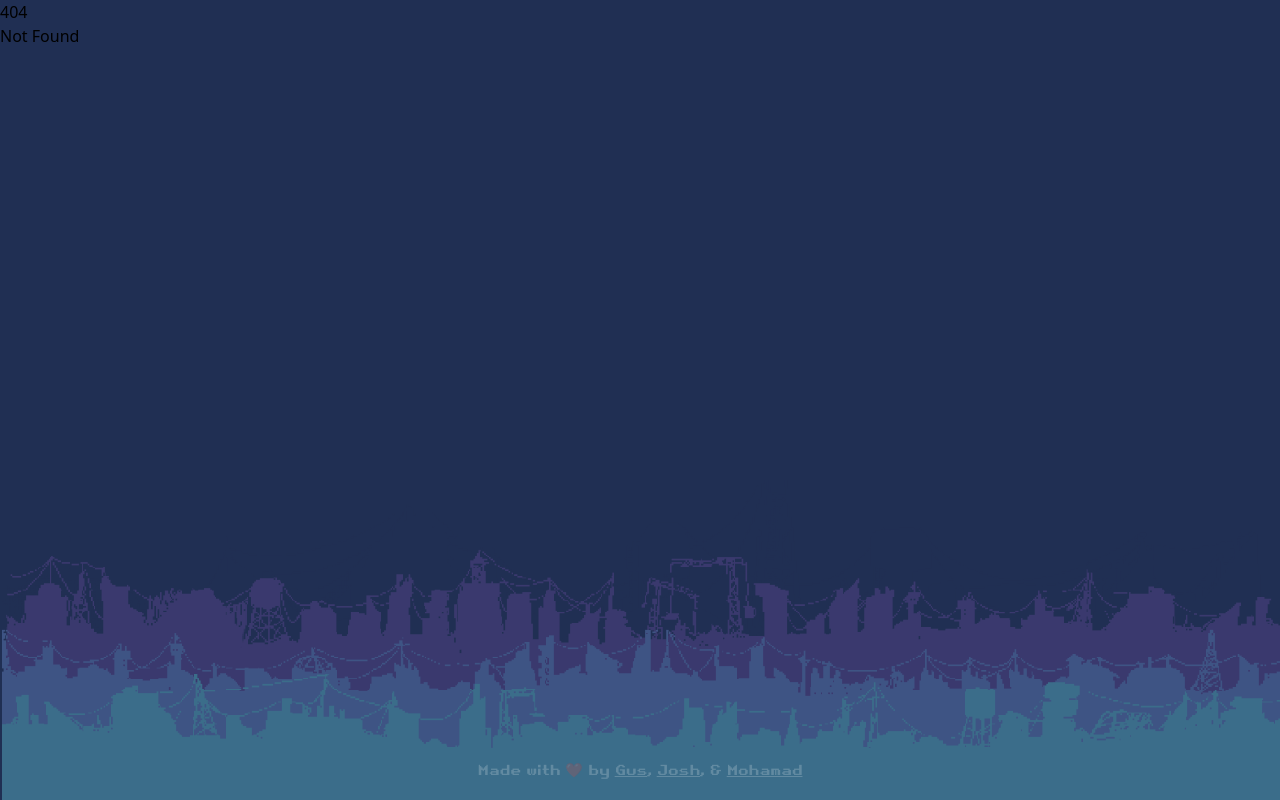
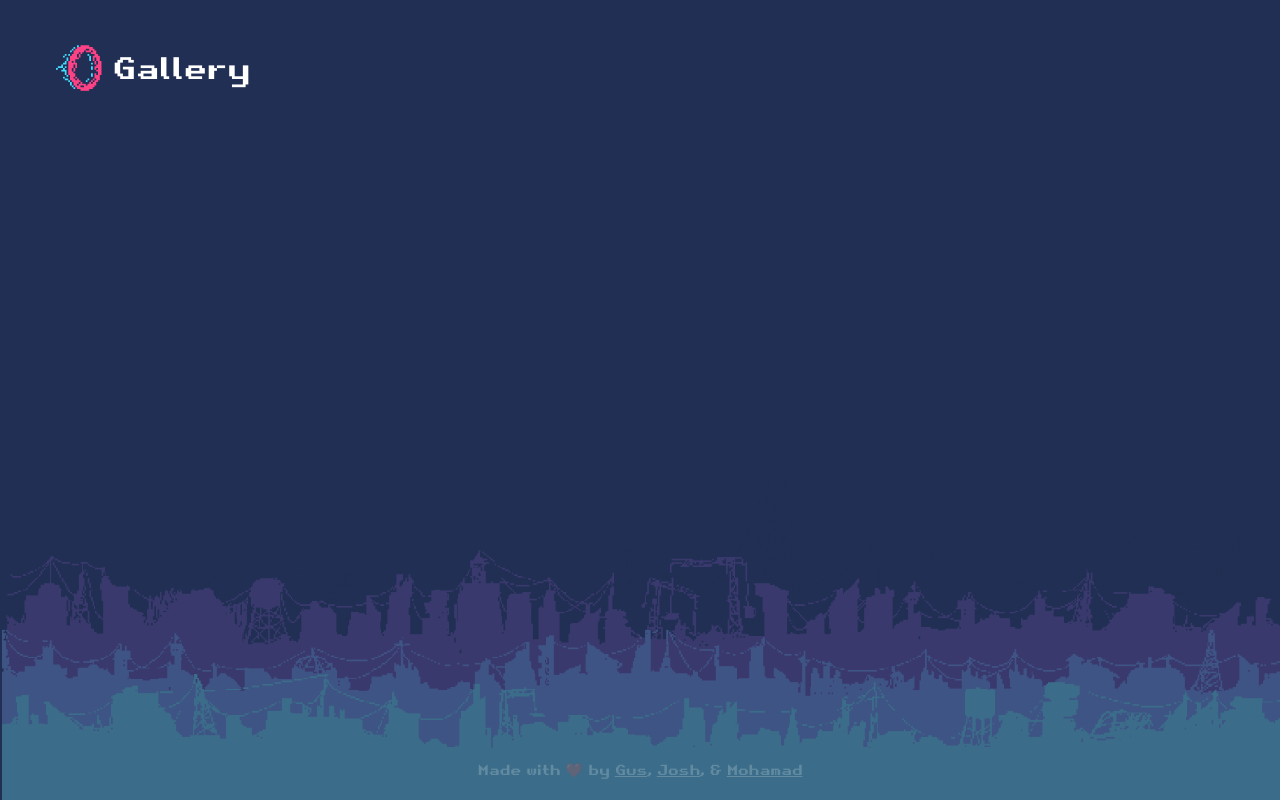
Before and after one commit to gusruben/counterspell-portal, a SvelteKit app in the folder frontend/: page /gallery in a window 1280 px wide. Before the commit this address had no page. Built offline with nearby package versions, Linux system fonts and the light colour scheme.

Commit message:
Start gallery page

```diff
--- /dev/null
+++ b/frontend/src/routes/gallery/+page.svelte
@@ -0,0 +1,11 @@
+<div class="fixed inset-0 flex flex-col items-center gap-10  px-36 py-16 ">
+	<div class="flex flex-row absolute left-14 top-10 justify-center items-center">
+		<img src="/favicon.png" alt="Counterspell Portal Logo" class="w-14 h-14" />
+		<h1 class=" font-retro text-3xl text-white">Gallery</h1>
+	</div>
+
+</div>
+
+<svelte:head>
+    <title>Gallery - Counterspell Portal</title>
+</svelte:head>
```
